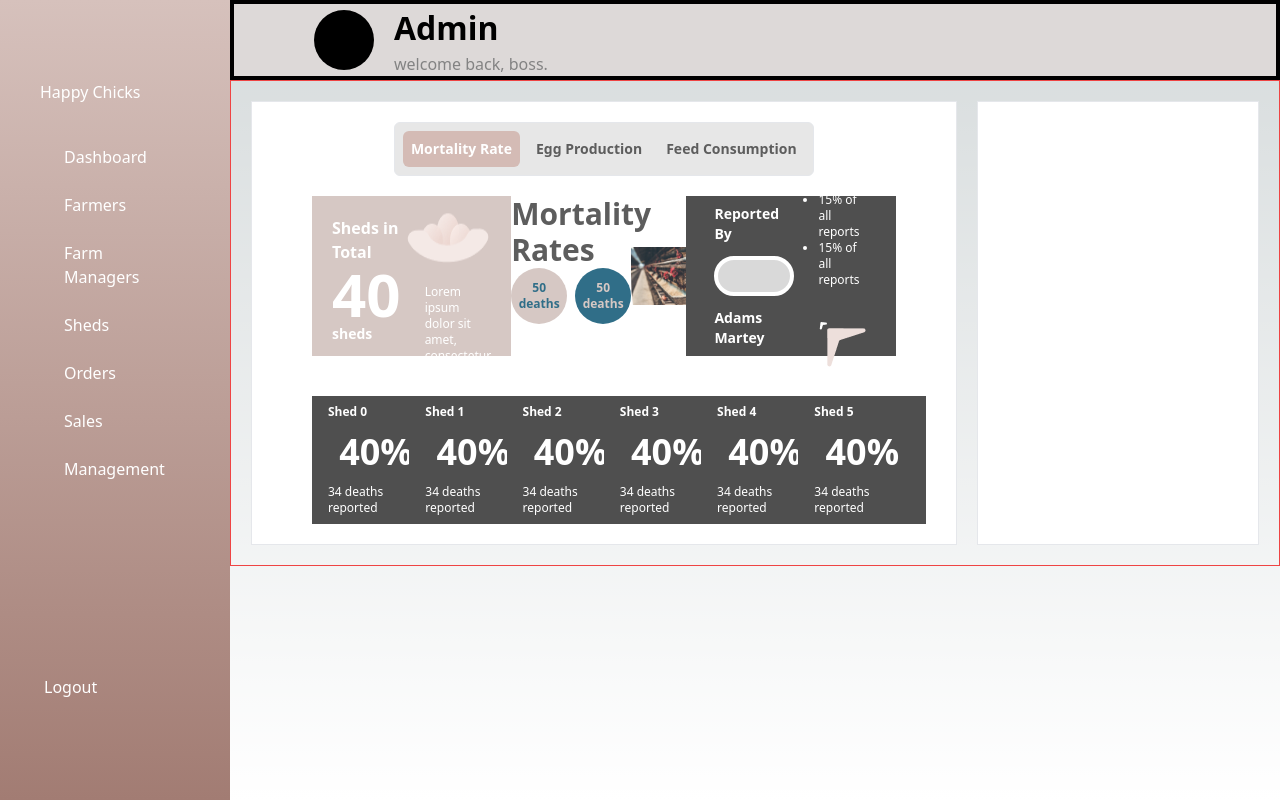
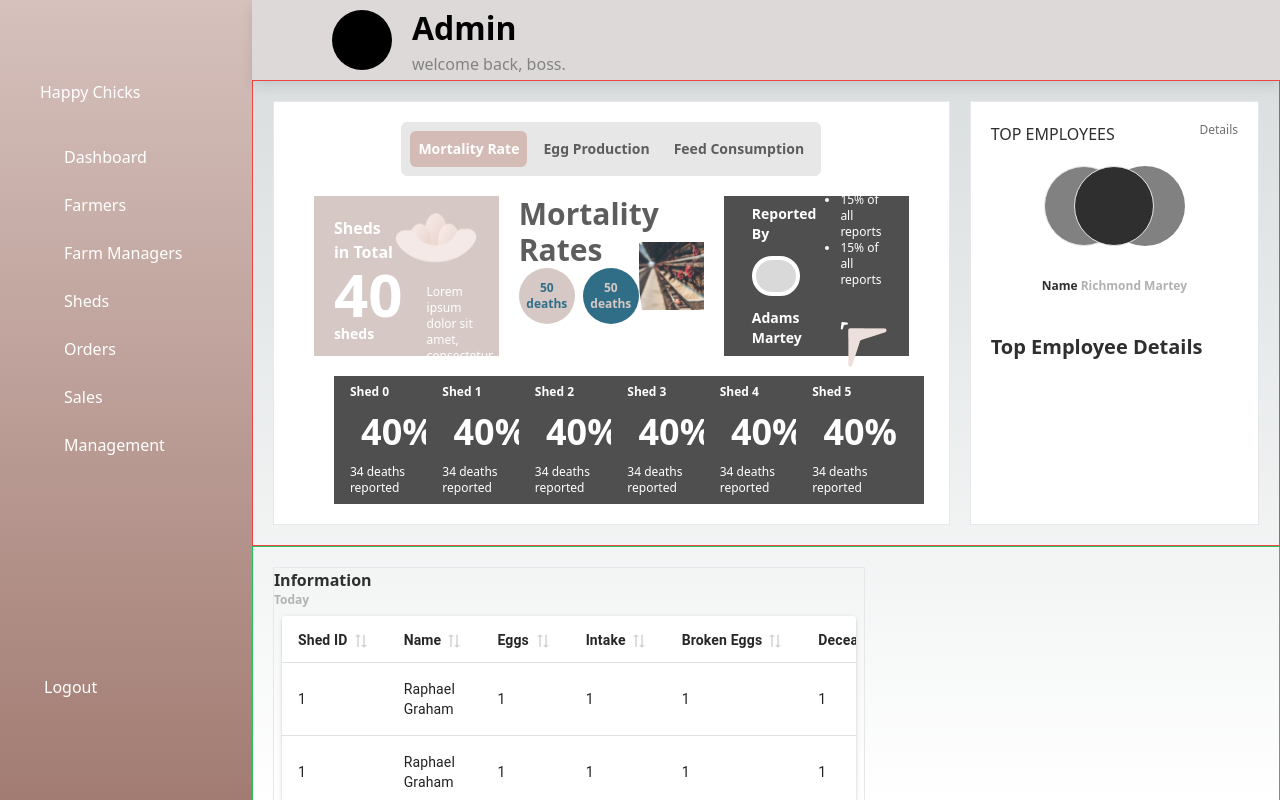
Before and after one commit to Happy-Chicks/admin, a Next.js app: page / in a window 1280 px wide. Built offline with nearby package versions, Linux system fonts and the light colour scheme.

Commit message:
fix:dashboard table

```diff
--- a/package.json
+++ b/package.json
@@ -9,9 +9,14 @@
     "lint": "next lint"
   },
   "dependencies": {
+    "@emotion/react": "^11.11.1",
+    "@emotion/styled": "^11.11.0",
+    "@mui/icons-material": "^5.14.3",
+    "@mui/material": "^5.14.4",
     "autoprefixer": "10.4.14",
     "eslint": "8.45.0",
     "eslint-config-next": "13.4.10",
+    "material-react-table": "^1.14.0",
     "next": "13.4.10",
     "postcss": "8.4.26",
     "react": "18.2.0",
--- a/src/components/statsContainer.jsx
+++ b/src/components/statsContainer.jsx
@@ -24,8 +24,9 @@ const StatsContainer = () => {
 
       {/*  */}
       <div className="flex flex-col">
-        <div className="flex flex-row m-5 justify-between ">
-          <div className=" bg-ShedBackground w-72 h-40 px-5">
+        <div className="grid grid-cols-3 gap-5 mt-5">
+          {/*  */}
+          <div className=" bg-ShedBackground w-full h-40 px-5">
             <div className="flex flex-row justify-between">
               <p className="text-white text-base font-semibold space-x-6 pt-5">
                 {" "}
@@ -46,7 +47,7 @@ const StatsContainer = () => {
             </div>
           </div>
           {/* rate card  */}
-          <div className="w-72 h-40  flex justify-between">
+          <div className="w-full h-40 flex justify-between">
             <div className=" flex flex-col">
               <p className=" text-Text text-3xl w-10 font-semibold">
                 Mortality Rates
@@ -78,10 +79,12 @@ const StatsContainer = () => {
               />
             </div>
           </div>
-          <div className="w-72 h-40 px-5 bg-reportBackground flex justify-between">
+
+          {/*  */}
+          <div className="w-full h-40 px-5 bg-reportBackground flex justify-between">
             <div className="flex flex-col m-2 space-y-3">
               <p className="text-sm font-semibold text-white">Reported By</p>
-              <div className="w-20 h-20 rounded-full bg-[#D9D9D9]  border-4 border-white"></div>
+              <div className="w-12 h-12 rounded-full bg-[#D9D9D9]  border-4 border-white"></div>
               <p className="text-sm text-white font-semibold">Adams Martey</p>
             </div>
             <div className="flex flex-col items-center justify-center">
--- a/src/pages/index.jsx
+++ b/src/pages/index.jsx
@@ -2,8 +2,100 @@ import Image from "next/image";
 import Head from "next/head";
 import TopBar from "../components/topbar";
 import StatsContainer from "../components/statsContainer";
+import { MaterialReactTable } from "material-react-table";
+import { useMemo } from "react";
 
 export default function Home() {
+  const information = [
+    {
+      shedId: 1,
+      farmerName: "Raphael Graham",
+      eggNumber: 1,
+      feedQuantity: 1,
+      brokenEggs: 1,
+      deadBirds: 1,
+    },
+    {
+      shedId: 1,
+      farmerName: "Raphael Graham",
+      eggNumber: 1,
+      feedQuantity: 1,
+      brokenEggs: 1,
+      deadBirds: 1,
+    },
+    {
+      shedId: 1,
+      farmerName: "Raphael Graham",
+      eggNumber: 1,
+      feedQuantity: 1,
+      brokenEggs: 1,
+      deadBirds: 1,
+    },
+    {
+      shedId: 1,
+      farmerName: "Raphael Graham",
+      eggNumber: 1,
+      feedQuantity: 1,
+      brokenEggs: 1,
+      deadBirds: 1,
+    },
+    {
+      shedId: 1,
+      farmerName: "Raphael Graham",
+      eggNumber: 1,
+      feedQuantity: 1,
+      brokenEggs: 1,
+      deadBirds: 1,
+    },
+    {
+      shedId: 1,
+      farmerName: "Raphael Graham",
+      eggNumber: 1,
+      feedQuantity: 1,
+      brokenEggs: 1,
+      deadBirds: 1,
+    },
+  ];
+
+  const columns = useMemo(() => [
+    {
+      header: "Shed ID",
+      // header: "ID",
+      accessorKey: "shedId",
+      size:1,
+      // enableResizing: false,
+    },
+    {
+      header: " Name",
+      // header: "Farmer Name",
+      accessorKey: "farmerName",
+      size:2,
+    },
+    {
+      header: "Eggs",
+      // header: "Number of Eggs",
+      accessorKey: "eggNumber",
+      size:2,
+    },
+    {
+      header: "Intake",
+      accessorKey: "feedQuantity",
+      size:2,
+    },
+    {
+      header: "Broken Eggs",
+      // header: "Number of Broken Eggs",
+      accessorKey: "brokenEggs",
+      size:2,
+    },
+    {
+      header: " Deceased",
+      // header: "Number of Dead Birds",
+      accessorKey: "deadBirds",
+      size:2,
+    },
+  ]);
+
   return (
     <>
       <Head>
@@ -13,11 +105,11 @@ export default function Home() {
         <link rel="icon" href="/favicon.ico" />
       </Head>
       <main className="w-full h-screen">
-        <div className="w-full h-full bg-b ">
-          <div className="w-full h-[10%] border-4 border-black">
+        <div className="w-full h-full ">
+          <div className="w-full h-[10%] elevation-3">
             <TopBar />
           </div>
-
+          <div className="w-full h-[90%] flex flex-col overflow-y-scroll ">
             {/* 1st row */}
             <div className="w-full flex flex-row border border-red-500 py-5 px-5 gap-5">
               {/* statsContainer */}
@@ -25,9 +117,75 @@ export default function Home() {
                 <StatsContainer />
               </div>
               {/* Top Employee */}
-            <div className="w-[30%] border 0 bg-white flex flex-col gap-5">
-              {/* <div className="bg-red-400 py-10 px-5"></div>
-              <div className="bg-red-400 py-10 px-5"></div> */}
+              <div className="w-[30%] border 0 bg-white flex flex-col justify-between">
+                <div className=" py-5 px-5 h-[47%] flex flex-col">
+                  <div className="flex justify-between">
+                    <p className="uppercase text-base font-medium text-[#2F2F2F]">
+                      Top Employees
+                    </p>
+                    <p className="capitalize text-xs text-[#717070]">details</p>
+                  </div>
+                  <div className=" flex items-center justify-center mt-5">
+                    <div className="w-20 h-20 rounded-full bg-[#818181] items-center justify-center border relative left-[20%]"></div>
+                    <div className="w-20 h-20 rounded-full bg-[#2F2F2F] items-center justify-center border z-10"></div>
+                    <div className="w-20 h-20 rounded-full bg-[#818181] items-center justify-center borde relative right-[20%]"></div>
+                  </div>
+                  <div className="flex items-center justify-evenly space-x-2 mt-8">
+                    <p className="text-xs text-[#2F2F2F] font-bold">
+                      Name{" "}
+                      <span className="text-[#B1B1B1]">Richmond Martey</span>
+                    </p>
+                  </div>
+                </div>
+                <div className=" py-5 px-5 h-[47%]">
+                  <div className="flex">
+                    <p className="text-[#2F2F2F] font-bold text-xl">
+                      Top Employee Details
+                    </p>
+                  </div>
+                </div>
+                <div></div>
+              </div>
+            </div>
+            <div className="flex border border-green-500 p-5 items-center justify-between">
+              <div className="border flex flex-col w-[60%] ">
+                <div className="flex flex-col">
+                  <p className="capitalize text-[#2F2F2F] font-bold ">
+                    information
+                  </p>
+                  <p className="text-xs font-semibold text-[#B2B2B2]">Today</p>
+                </div>
+
+                <div className=" w-[100%] p-2">
+                  <MaterialReactTable
+                    columns={columns}
+                    data={information}
+                    // enableRowSelection
+                    // enableColumnOrdering
+                    // enableGlobalFilter={false}
+                    enableColumnFilterModes={false}
+                    enableGlobalFilterSelection={false}
+                    enableColumnActions={false}
+                    enableFilters={false}
+                    enableFilterMatchHighlighting={false}
+                    enableDensityToggle={false}
+                    enableTopToolbar={false}
+                    enablePagination={false}
+                    // enableColumnResizing
+                    // columnResizeMode="onEnd"
+                    muiTableHeadCellProps={{
+                      sx: {
+                        width: "100%",
+                        // height: "10%",
+                        tableLayout:"fixed",
+                      },
+                    }}
+                  />
+                </div>
+              </div>
+              <div className="border flex flex-col">
+<div></div>
+              </div>
             </div>
           </div>
         </div>
--- a/src/styles/globals.css
+++ b/src/styles/globals.css
@@ -25,3 +25,27 @@ body {
     )
     rgb(var(--background-start-rgb));
 }
+/* @layer utilities {
+  .elevation-1 {
+    @apply shadow-[0_2px_4px_rgba(0,0,0,0.1)];
+  }
+  .elevation-2 {
+    @apply shadow-[0_4px_8px_rgba(0,0,0,0.1)];
+  }
+  .elevation-3 {
+    @apply shadow-[0_6px_12px_rgba(0,0,0,0.1)];
+  }
+} */
+@layer utilities {
+  .elevation-1 {
+    box-shadow: 0 2px 4px rgba(0, 0, 0, 0.1);
+  }
+
+  .elevation-2 {
+    box-shadow: 0 4px 8px rgba(0, 0, 0, 0.1);
+  }
+
+  .elevation-3 {
+    box-shadow: 0 6px 12px rgba(0, 0, 0, 0.1);
+  }
+}
```
Also changed, not shown: tailwind.config.js (+8 -1 lines), 1 other file (tests, documents, lock files or other folders). Lines whose indentation alone changed are shown as unchanged.
